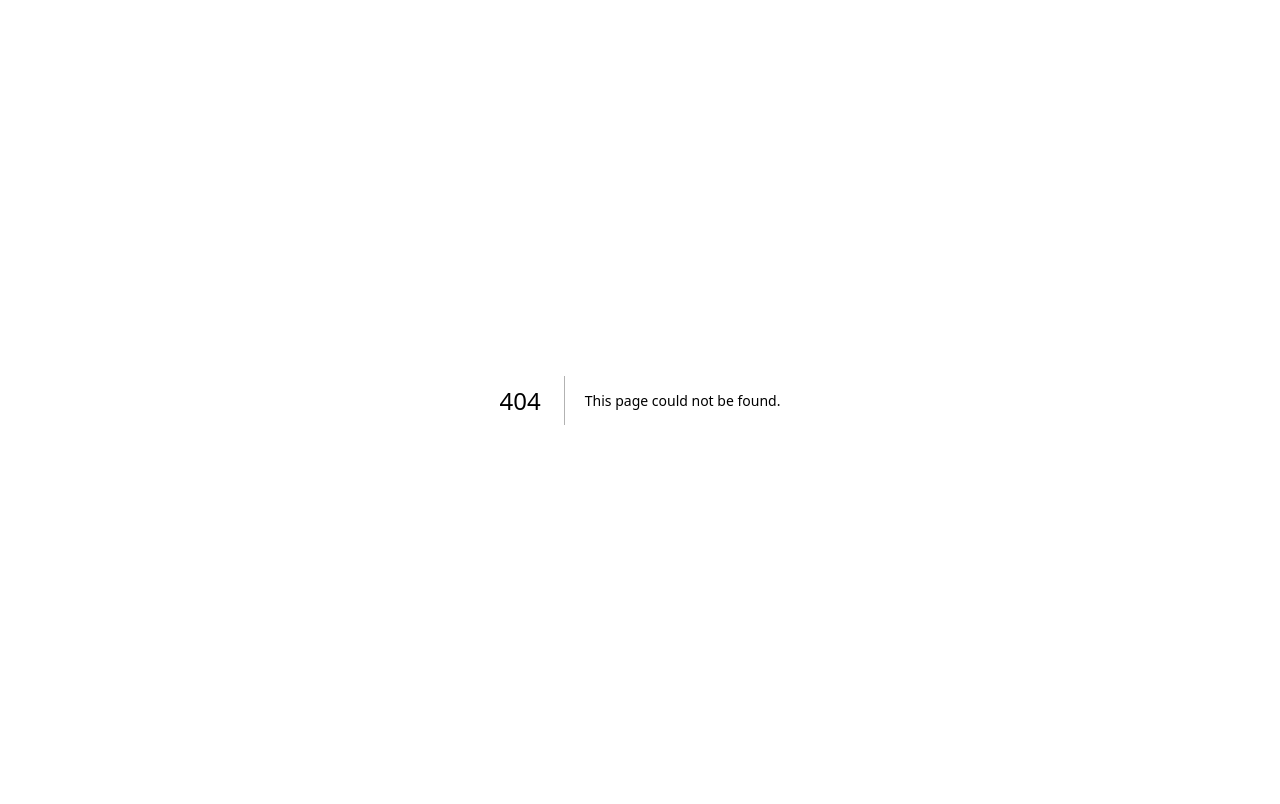
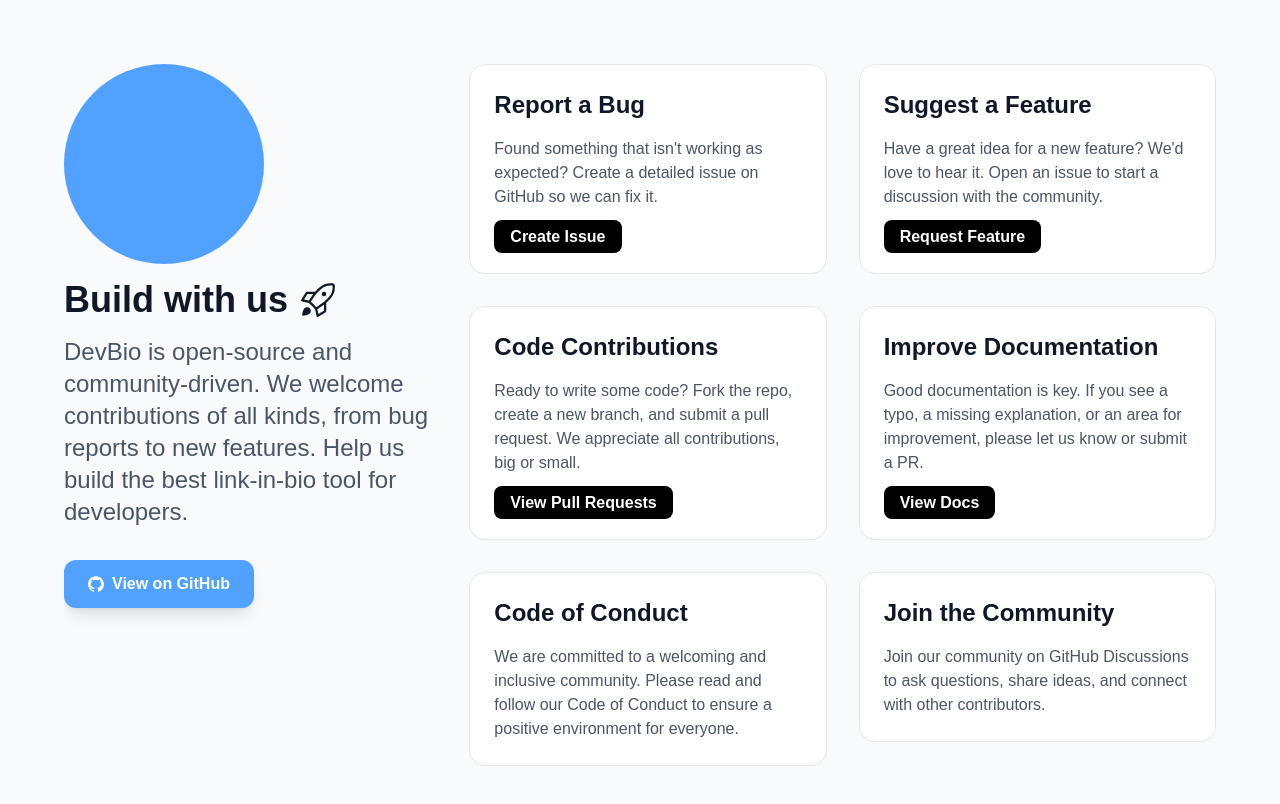
Before and after one commit to devtofunmi/devbio, a Next.js app: page /contribute in a window 1280 px wide. Before the commit this address had no page. Shown: the top 804 px of the page. Built offline with nearby package versions, Linux system fonts and the light colour scheme.

Commit message:
contribute page

```diff
--- /dev/null
+++ b/pages/contribute.tsx
@@ -0,0 +1,142 @@
+import { GoRocket  } from 'react-icons/go';
+import { SiGithub } from 'react-icons/si';
+
+const geistSans = { className: "font-sans" };
+const geistMono = { className: "font-mono" };
+
+const Contribute: React.FC = () => {
+  return (
+    <div className={`${geistSans.className} ${geistMono.className} font-sans min-h-screen bg-gray-50 p-8 sm:p-12 md:p-16`}>
+      <div className="max-w-7xl mx-auto">
+        <div className="lg:flex lg:gap-8">
+          {/* Left Column */}
+          <div className="lg:w-1/3 lg:fixed lg:top-16 lg:h-screen lg:overflow-y-auto">
+            <div className="flex flex-col items-start space-y-4">
+              <div className="bg-blue-400 h-20 w-20 sm:h-32 sm:w-32 md:h-40 md:w-40 lg:h-50 lg:w-50 rounded-full"></div>
+              <h1 className="text-4xl font-extrabold text-gray-900 flex items-center gap-3">
+                Build with us <GoRocket />
+              </h1>
+              <p className="text-2xl text-gray-600 max-w-sm">
+                DevBio is open-source and community-driven. We welcome contributions of all kinds, from bug reports to new features. Help us build the best link-in-bio tool for developers.
+              </p>
+              <div className="flex items-center space-x-4 pt-4 mb-16">
+                <a
+                  href="https://github.com/devtofunmi/devbio"
+                  target="_blank"
+                  rel="noopener noreferrer"
+                  className="px-6 py-3 cursor-pointer text-white font-semibold bg-blue-400 rounded-xl shadow-lg hover:bg-blue-500 transition duration-150 flex items-center gap-2"
+                >
+                  <SiGithub /> View on GitHub
+                </a>
+              </div>
+            </div>
+          </div>
+
+          {/* Spacer */}
+          <div className="hidden lg:block lg:w-1/3"></div>
+
+          {/* Right side content (Middle and Right columns) */}
+          <div className="lg:w-2/3 grid grid-cols-1 md:grid-cols-2 gap-8 mt-8 lg:mt-0">
+            {/* Middle Column */}
+            <div className="md:col-span-1 space-y-8">
+              {/* Card: Report a Bug */}
+              <div tabIndex={0} className="relative group transition-transform duration-300 ease-in-out hover:-rotate-2 focus:-rotate-2 rounded-2xl overflow-hidden">
+                <div className="relative bg-white rounded-2xl p-6 shadow-xl group-hover:shadow-none transition-shadow border border-gray-200 w-full h-full">
+                  <div className="flex items-start mb-4">
+                    <h2 className="text-2xl font-bold text-gray-900">Report a Bug</h2>
+                  </div>
+                  <p className="text-gray-600 mb-4">
+                    Found something that isn&apos;t working as expected? Create a detailed issue on GitHub so we can fix it.
+                  </p>
+                  <a href="https://github.com/devtofunmi/devbio/issues/new?assignees=&labels=bug&template=bug_report.md&title=%5BBUG%5D" target="_blank" rel="noopener noreferrer" className="bg-black text-white font-semibold py-2 px-4 rounded-lg text-center hover:bg-gray-800 transition duration-150">
+                    Create Issue
+                  </a>
+                </div>
+                <div className="absolute bottom-0 left-0 w-full h-px bg-gradient-to-r from-blue-600 via-purple-600 to-pink-600 opacity-0 group-hover:opacity-100 group-focus:opacity-100 transition-opacity duration-300"></div>
+              </div>
+
+              {/* Card: Code Contributions */}
+              <div tabIndex={0} className="relative group transition-transform duration-300 ease-in-out hover:-rotate-2 focus:-rotate-2 rounded-2xl overflow-hidden">
+                <div className="relative bg-white rounded-2xl p-6 shadow-xl group-hover:shadow-none transition-shadow border border-gray-200 w-full h-full">
+                  <div className="flex items-start mb-4">
+                    <h2 className="text-2xl font-bold text-gray-900">Code Contributions</h2>
+                  </div>
+                  <p className="text-gray-600 mb-4">
+                    Ready to write some code? Fork the repo, create a new branch, and submit a pull request. We appreciate all contributions, big or small.
+                  </p>
+                  <a href="https://github.com/devtofunmi/devbio/pulls" target="_blank" rel="noopener noreferrer" className="bg-black text-white font-semibold py-2 px-4 rounded-lg text-center hover:bg-gray-800 transition duration-150">
+                    View Pull Requests
+                  </a>
+                </div>
+                <div className="absolute bottom-0 left-0 w-full h-px bg-gradient-to-r from-blue-600 via-purple-600 to-pink-600 opacity-0 group-hover:opacity-100 group-focus:opacity-100 transition-opacity duration-300"></div>
+              </div>
+
+              {/* Card: Code of Conduct */}
+              <div tabIndex={0} className="relative group transition-transform duration-300 ease-in-out hover:-rotate-2 focus:-rotate-2 rounded-2xl overflow-hidden">
+                <div className="relative bg-white rounded-2xl p-6 shadow-xl group-hover:shadow-none transition-shadow border border-gray-200 w-full h-full">
+                  <div className="flex items-start mb-4">
+                    <h2 className="text-2xl font-bold text-gray-900">Code of Conduct</h2>
+                  </div>
+                  <p className="text-gray-600">
+                    We are committed to a welcoming and inclusive community. Please read and follow our Code of Conduct to ensure a positive environment for everyone.
+                  </p>
+                </div>
+                <div className="absolute bottom-0 left-0 w-full h-px bg-gradient-to-r from-blue-600 via-purple-600 to-pink-600 opacity-0 group-hover:opacity-100 group-focus:opacity-100 transition-opacity duration-300"></div>
+              </div>
+            </div>
+
+            {/* Right Column */}
+            <div className="md:col-span-1 space-y-8">
+              {/* Card: Suggest a Feature */}
+              <div tabIndex={0} className="relative group transition-transform duration-300 ease-in-out hover:-rotate-2 focus:-rotate-2 rounded-2xl overflow-hidden">
+                <div className="relative bg-white rounded-2xl p-6 shadow-xl group-hover:shadow-none transition-shadow border border-gray-200 w-full h-full">
+                  <div className="flex items-start mb-4">
+                    <h2 className="text-2xl font-bold text-gray-900">Suggest a Feature</h2>
+                  </div>
+                  <p className="text-gray-600 mb-4">
+                    Have a great idea for a new feature? We&apos;d love to hear it. Open an issue to start a discussion with the community.
+                  </p>
+                  <a href="https://github.com/devtofunmi/devbio/issues/new?assignees=&labels=enhancement&template=feature_request.md&title=%5BFEAT%5D" target="_blank" rel="noopener noreferrer" className="bg-black text-white font-semibold py-2 px-4 rounded-lg text-center hover:bg-gray-800 transition duration-150">
+                    Request Feature
+                  </a>
+                </div>
+                <div className="absolute bottom-0 left-0 w-full h-px bg-gradient-to-r from-blue-600 via-purple-600 to-pink-600 opacity-0 group-hover:opacity-100 group-focus:opacity-100 transition-opacity duration-300"></div>
+              </div>
+
+              {/* Card: Improve Documentation */}
+              <div tabIndex={0} className="relative group transition-transform duration-300 ease-in-out hover:-rotate-2 focus:-rotate-2 rounded-2xl overflow-hidden">
+                <div className="relative bg-white rounded-2xl p-6 shadow-xl group-hover:shadow-none transition-shadow border border-gray-200 w-full h-full">
+                  <div className="flex items-start mb-4">
+                    <h2 className="text-2xl font-bold text-gray-900">Improve Documentation</h2>
+                  </div>
+                  <p className="text-gray-600 mb-4">
+                    Good documentation is key. If you see a typo, a missing explanation, or an area for improvement, please let us know or submit a PR.
+                  </p>
+                  <a href="https://github.com/devtofunmi/devbio/tree/main/docs" target="_blank" rel="noopener noreferrer" className="bg-black text-white font-semibold py-2 px-4 rounded-lg text-center hover:bg-gray-800 transition duration-150">
+                    View Docs
+                  </a>
+                </div>
+                <div className="absolute bottom-0 left-0 w-full h-px bg-gradient-to-r from-blue-600 via-purple-600 to-pink-600 opacity-0 group-hover:opacity-100 group-focus:opacity-100 transition-opacity duration-300"></div>
+              </div>
+
+              {/* Card: Join the Community */}
+              <div tabIndex={0} className="relative group transition-transform duration-300 ease-in-out hover:-rotate-2 focus:-rotate-2 rounded-2xl overflow-hidden">
+                <div className="relative bg-white rounded-2xl p-6 shadow-xl group-hover:shadow-none transition-shadow border border-gray-200 w-full h-full">
+                  <div className="flex items-start mb-4">
+                    <h2 className="text-2xl font-bold text-gray-900">Join the Community</h2>
+                  </div>
+                  <p className="text-gray-600">
+                    Join our community on GitHub Discussions to ask questions, share ideas, and connect with other contributors.
+                  </p>
+                </div>
+                <div className="absolute bottom-0 left-0 w-full h-px bg-gradient-to-r from-blue-600 via-purple-600 to-pink-600 opacity-0 group-hover:opacity-100 group-focus:opacity-100 transition-opacity duration-300"></div>
+              </div>
+            </div>
+          </div>
+        </div>
+      </div>
+    </div>
+  );
+};
+
+export default Contribute;
```
